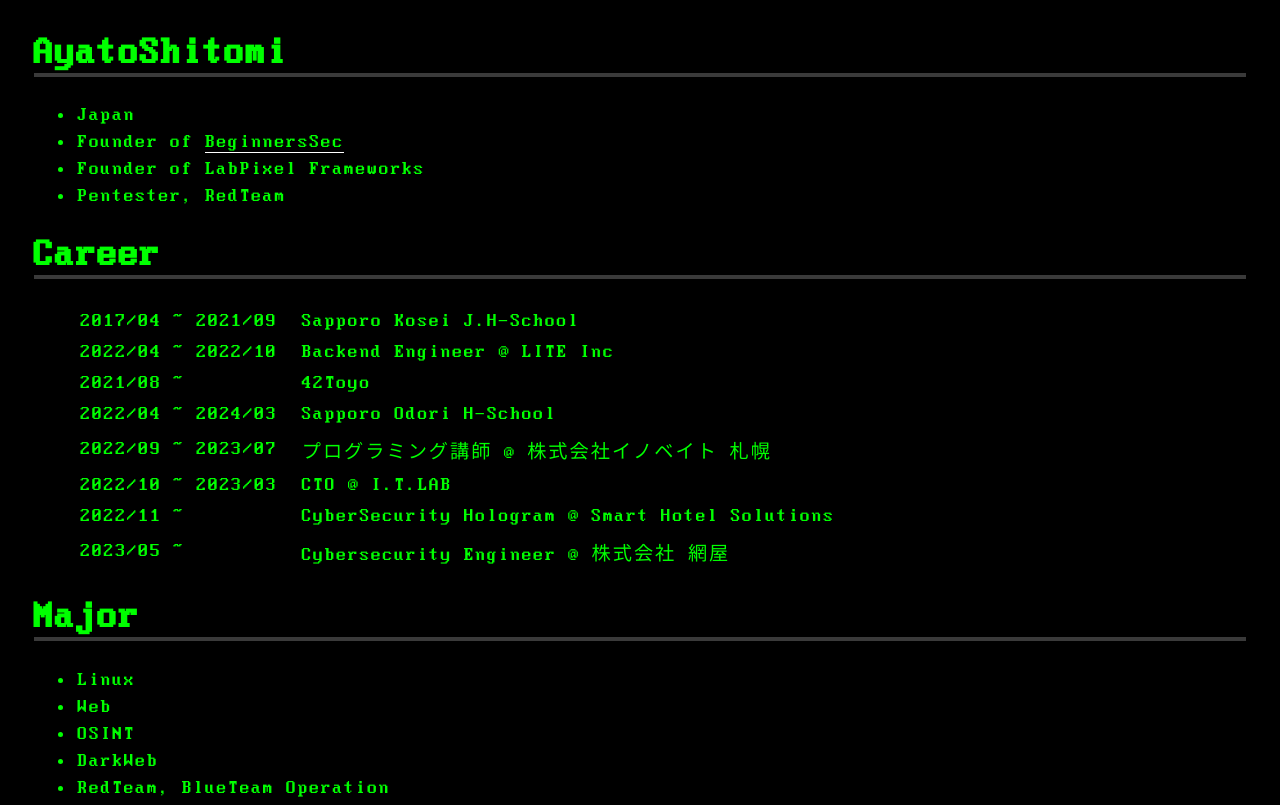
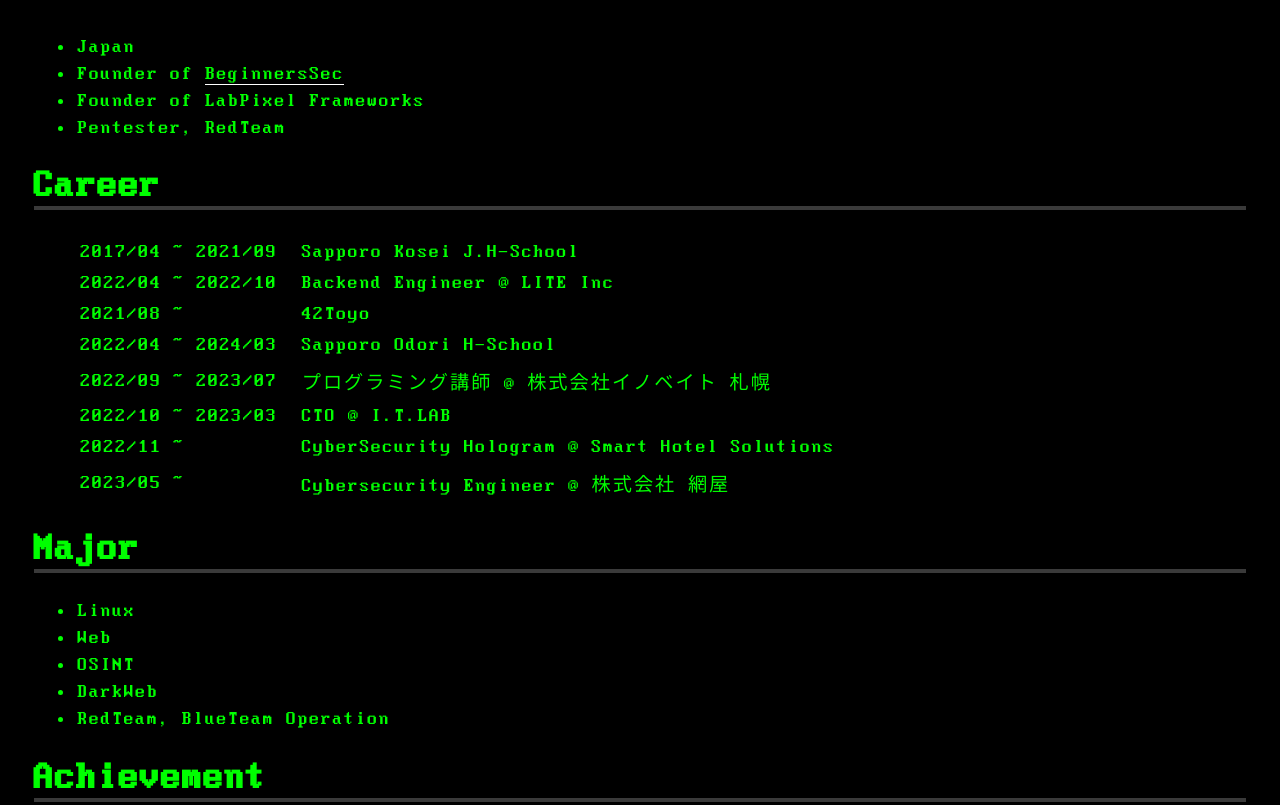
Before and after one commit to ayato-shitomi/portfolio, a plain HTML site: page index.html in a window 1280 px wide. Shown: the top 805 px of the page. Drawn offline with Linux system fonts and the light colour scheme.

Commit message:
Update index.html

```diff
--- a/index.html
+++ b/index.html
@@ -20,7 +20,6 @@
 	</head>
 
 	<body>
-		<h1>AyatoShitomi</h1>
 		<div id="main"></div>
 		<script src="./js/index.js"></script>
 	</body>
```
